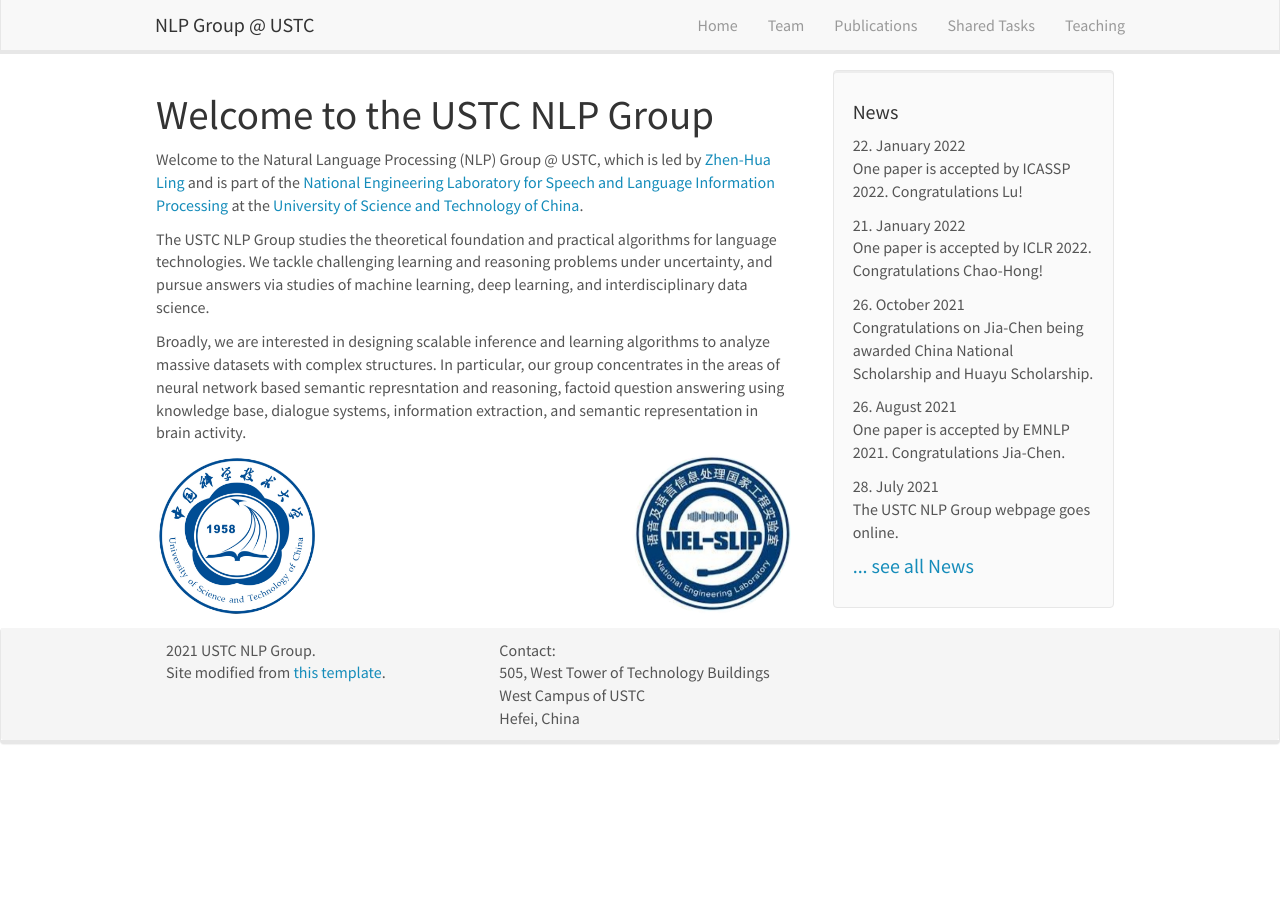
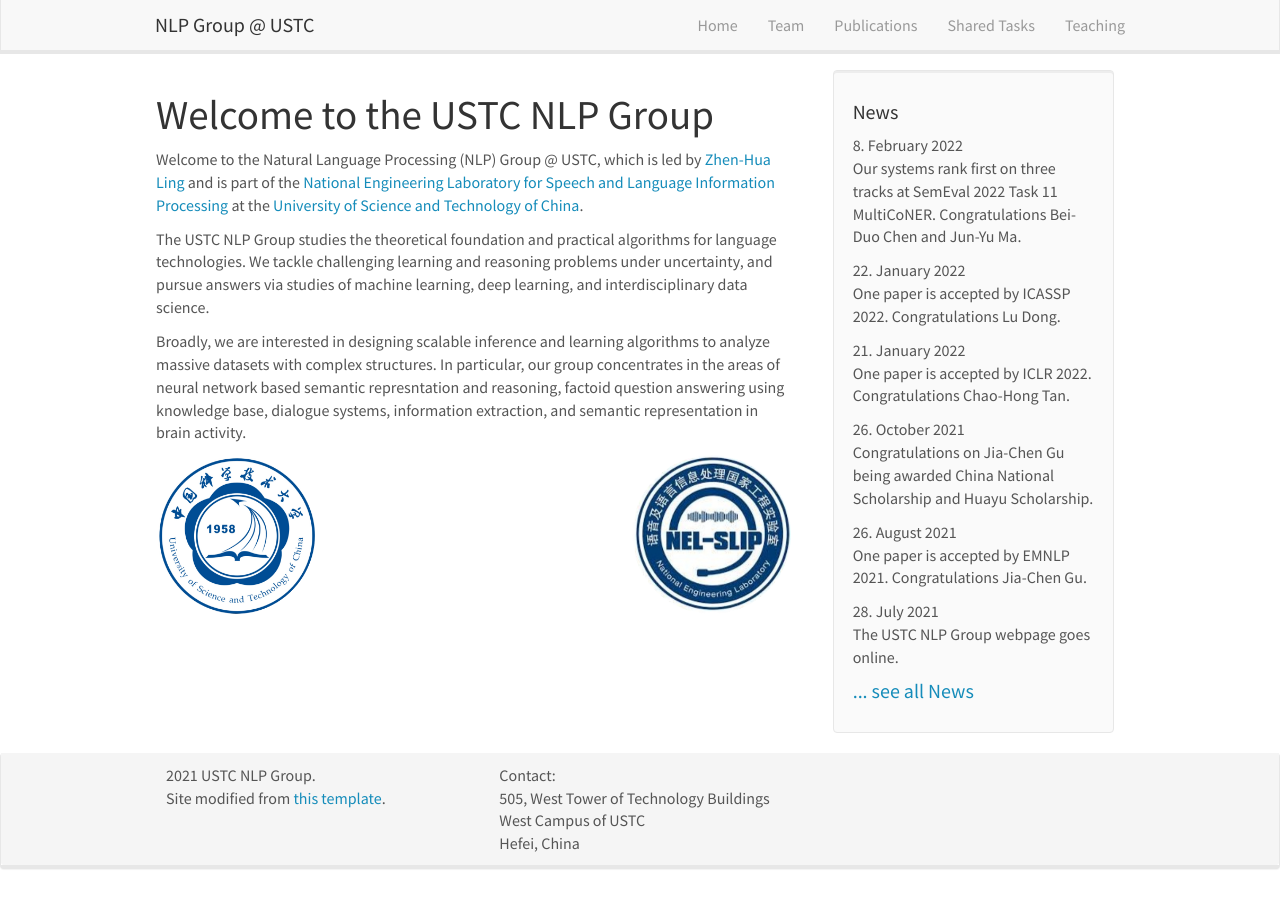
Before and after one commit to ustcnlp/ustcnlp.github.io, a Jekyll site: the page built from _pages/home.md, in a window 1280 px wide. Built offline with Jekyll 4.4.1, drawn with Linux system fonts in a browser that asks for light colours; nearby versions of some CDN libraries.

Commit message:
Update news.yml

```diff
--- a/_data/news.yml
+++ b/_data/news.yml
@@ -1,14 +1,17 @@
+- date: 8. February 2022
+  headline: Our systems rank first on three tracks at SemEval 2022 Task 11 MultiCoNER. Congratulations Bei-Duo Chen and Jun-Yu Ma.
+
 - date: 22. January 2022
-  headline: One paper is accepted by ICASSP 2022. Congratulations Lu!
+  headline: One paper is accepted by ICASSP 2022. Congratulations Lu Dong.
 
 - date: 21. January 2022
-  headline: One paper is accepted by ICLR 2022. Congratulations Chao-Hong!
+  headline: One paper is accepted by ICLR 2022. Congratulations Chao-Hong Tan.
 
 - date: 26. October 2021
-  headline: Congratulations on Jia-Chen being awarded China National Scholarship and Huayu Scholarship.
+  headline: Congratulations on Jia-Chen Gu being awarded China National Scholarship and Huayu Scholarship.
 
 - date: 26. August 2021
-  headline: One paper is accepted by EMNLP 2021. Congratulations Jia-Chen.
+  headline: One paper is accepted by EMNLP 2021. Congratulations Jia-Chen Gu.
 
 - date: 28. July 2021
   headline: The USTC NLP Group webpage goes online.
```
